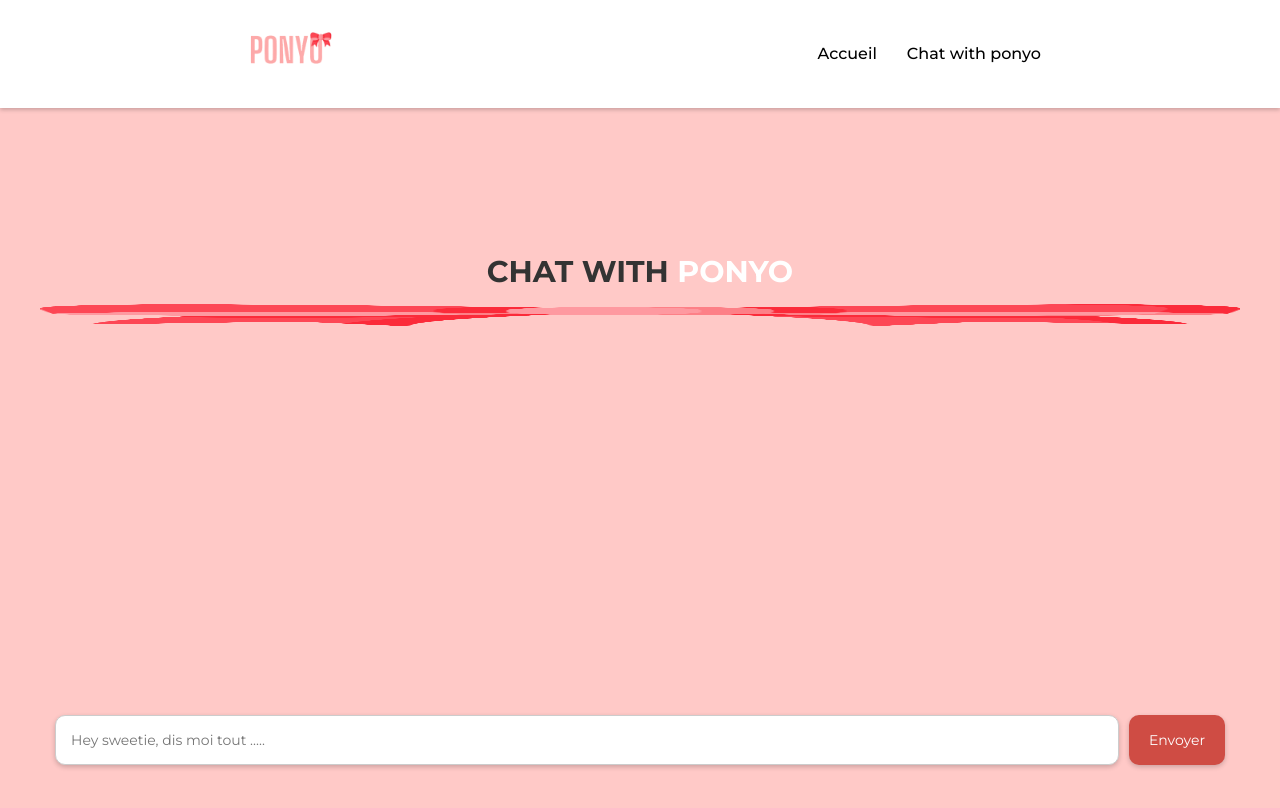
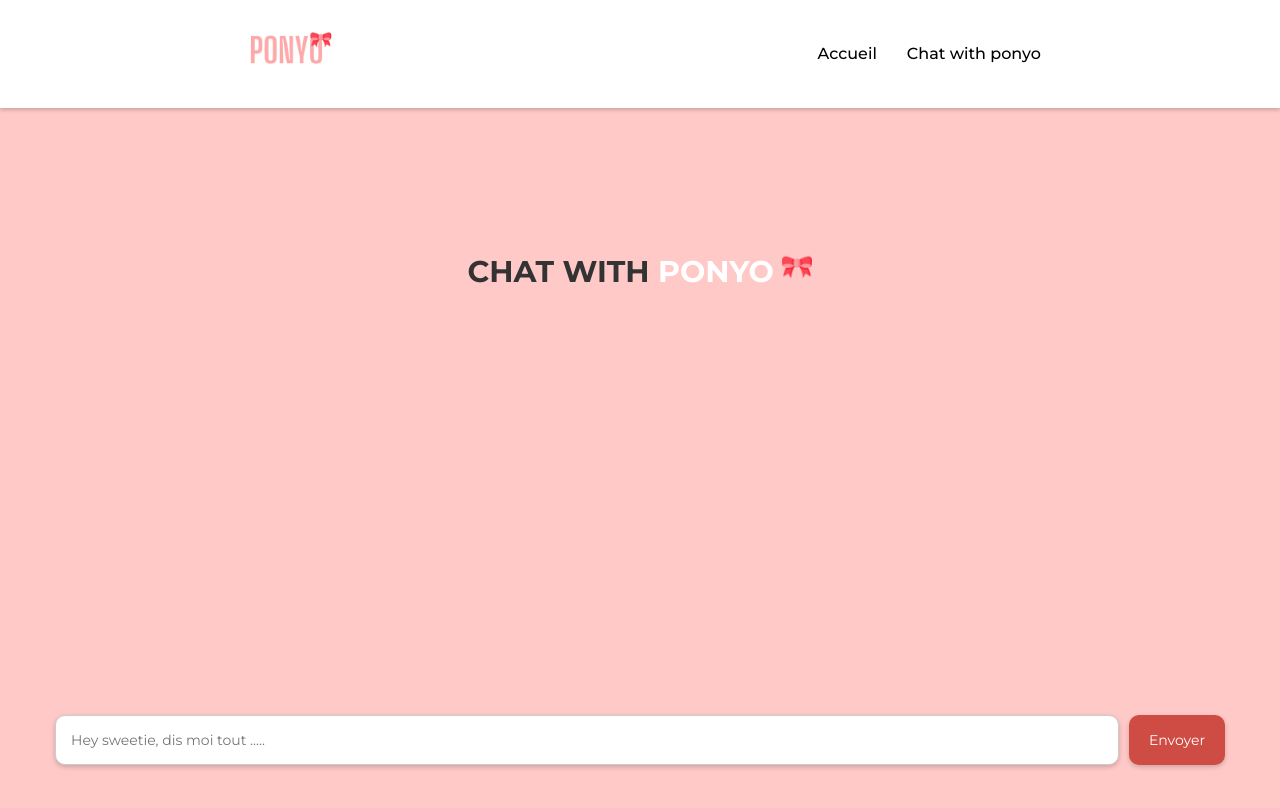
Before and after one commit to Labyrinth-n1/Ponyo, a React (Vite) app: page /chat in a window 1280 px wide. Shown: the top 808 px of the page. Built offline with nearby package versions, Linux system fonts and the light colour scheme.

Commit message:
Color BotMessage

```diff
--- a/src/App.css
+++ b/src/App.css
@@ -105,11 +105,6 @@ main {
 }
 
 /* Images responsives */
-img {
-  width: 100%;
-  height: auto;
-}
-
 /* Mobile */
 @media (max-width: 600px) {
   .container {
```
